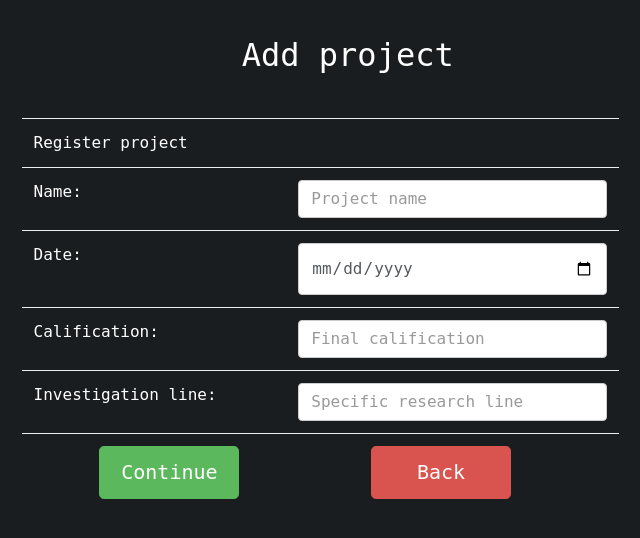
After one commit to DavidSeven/Web-development, a PHP site: page /views/add-project.php in a window 1280 px wide. The commit adds this page. Shown: the top 538 px of the page, without its empty margins (292-932 px from the left). Run offline with PHP 8.4, Linux system fonts and the light colour scheme.

Commit message:
modified:   README.md  	new file:   configuration.php  	new file:   controllers/adviser-crud.php  	new file:   controllers/author-crud.php  	modified:   controllers/init.php  	new file:   models/adviser.php  	new file:   models/author.php  	new file:   models/database.php  	new file:   models/project.php  	modified:   public/css/bootstrap.css  	modified:   public/css/bootstrap.css.map  	modified:   public/css/bootstrap.min.css  	modified:   public/css/bootstrap.min.css.map  	modified:   public/css/styles.css  	deleted:    public/images/c.jpg  	new file:   public/images/c.png  	modified:   public/images/d.jpg  	new file:   public/images/loader.gif  	modified:   public/images/r.jpg  	modified:   public/images/u.jpg  	modified:   public/index.php  	new file:   public/js/add-project.js  	new file:   public/js/animations.js  	modified:   public/js/bootstrap.js  	modified:   public/js/bootstrap.min.js  	modified:   public/js/jquery.min.js  	new file:   public/js/loader.js  	modified:   public/js/npm.js  	new file:   views/add-project.php

```diff
--- a/controllers/init.php
+++ b/controllers/init.php
@@ -1,20 +1,68 @@
 <?php
-  function head ()
+  function head ($title, $root)
   {
     ?>
     <meta charset = "utf-8">
-    <title>Trabajos de grado</title>
-    <meta name = "viewport" content = "width = device-width, user-scalable = no, initial-sacel = 1">
-    <link rel = "stylesheet" href = "css/bootstrap.min.css">
-    <link rel = "stylesheet" href = "css/styles.css">
+    <meta name = "viewport" content = "width = device-width, user-scalable = no, initial-scale = 1">
+    <?php
+    if ($root != 'index')
+    {
+      ?>
+      <title>
+        <?php
+          echo $title;
+        ?>
+      </title>
+      <link rel = "stylesheet" href = "../public/css/bootstrap.min.css">
+      <link rel = "stylesheet" href = "../public/css/styles.css">
+      <?php
+    }
+    else
+    {
+      ?>
+      <title>Degree works</title>
+      <link rel = "stylesheet" href = "css/bootstrap.min.css">
+      <link rel = "stylesheet" href = "css/styles.css">
+      <?php
+    }
+  }
+
+  function javascript ($root)
+  {
+    if ($root != 'index')
+    {
+      ?>
+      <script src = "../public/js/jquery.min.js"></script>
+      <script src = "../public/js/bootstrap.min.js"></script>
+      <?php
+    }
+    else
+    {
+      ?>
+      <script src = "js/jquery.min.js"></script>
+      <script src = "js/bootstrap.min.js"></script>
+      <?php
+    }
+  }
+
+  function indexAnimation ()
+  {
+    ?>
+    <script src = "js/animations.js"></script>
     <?php
   }
 
-  function javascript ()
+  function loader ()
   {
     ?>
-    <script src = "js/jquery.min.js"></script>
-    <script src = "js/bootstrap.min.js"></script>
+    <div id = "pre-loader">
+      <div id = "loader" class = "main row">
+        <div class = "col-xs-12 col-sm-12 col-md-12 col-lg-12">
+          <img src = "../public/images/loader.gif">
+        </div>
+      </div>
+    </div>
+    <script src = "../public/js/loader.js"></script>
     <?php
   }
 ?>
--- a/public/css/styles.css
+++ b/public/css/styles.css
@@ -2,15 +2,18 @@ body
 {
   font-family: monospace;
   width: 98%;
-  background-color: rgb(26, 29, 32);
+  background-color: #1a1d20;
+  color: #fff;
 }
 
 header
 {
-	background: #2c3e50;
+	background: #1a1d20;
 	color: #fff;
   width: 102%;
   padding: 13%;
+  webkit-transition: background-color 4s;
+  transition: background-color 4s;
 }
 
 header h1
@@ -19,6 +22,7 @@ header h1
   padding: 40px;
   text-align: center;
   padding-top: 20px;
+  display: none;
 }
 
 .main
@@ -41,12 +45,129 @@ header h1
   transform: translate(5%, -50%);
   text-align: center;
   vertical-align: center;
-  box-shadow: 0px 0px 2px #888888;
+  box-shadow: 0px 0px 3px #888888;
 }
 
 .circle img
 {
   width: 50%;
   padding: 2%;
-  margin-top: 25%;
+  margin-top: 30%;
 }
+
+#link-to-create
+{
+  webkit-transition: transform 1s;
+  transition: transform 1s;
+  display: none;
+}
+
+#link-to-create:hover
+{
+  transform: scale(1, 1);
+  transform: rotate(-20deg);
+}
+
+#link-to-read
+{
+  webkit-transition: transform 1s;
+  transition: transform 1s;
+  display: none;
+}
+
+#link-to-read:hover
+{
+  transform: scale(1);
+  transform: rotate(-5deg);
+}
+
+#link-to-update
+{
+  webkit-transition: transform 1s;
+  transition: transform 1s;
+  display: none;
+}
+
+#link-to-update:hover
+{
+  transform: scale(1);
+  transform: rotate(5deg);
+}
+
+#link-to-delete
+{
+  webkit-transition: transform 1s;
+  transition: transform 1s;
+  display: none;
+}
+
+#link-to-delete:hover
+{
+  transform: scale(1);
+  transform: rotate(20deg);
+}
+
+#pre-loader
+{
+  position: fixed;
+  top:0; left:0;
+  right:0; bottom:0;
+  background: white;
+  z-index: 100;
+}
+
+#loader
+{
+  width: 100px;
+  height: 100px;
+  position: absolute;
+  left:35%; top:30%;
+  background: white no-repeat center 0;
+  /*margin:-50px 0 0 -50px;*/
+}
+
+#h2-title
+{
+  text-align: center;
+}
+
+#form-header
+{
+  background: #1a1d20;
+  color: #fff;
+  width: 102%;
+  padding: 3%;
+}
+
+.button-width
+{
+  width: 140px;
+}
+
+.button-container, .button-container div
+{
+  height: 50px;
+}
+
+#project-2
+{
+  display: none;
+  height: 200px;
+}
+
+.div-select
+{
+  height: 200px;
+  width: 100%;
+  transform: translate(8%, 0%);
+}
+
+.form-label
+{
+  transform: translate(8%, 0%);
+}
+
+.move-select
+{
+  transform: translate(8%, 0%);
+}
--- /dev/null
+++ b/public/js/add-project.js
@@ -0,0 +1,87 @@
+$(document).ready
+(
+  function ()
+  {
+    $("form[name=add-project-form]").submit
+    (
+      function (event)
+      {
+        event.preventDefault ();
+
+        if ($("select[name=authors] option:selected").length <= 3 && $("select[name=authors] option:selected").length >= 1 && $("select[name=advisers]").val () != 0)
+        {
+
+        }
+        else
+        {
+            if ($("select[name=authors] option:selected").length > 3 || $("select[name=authors] option:selected").length < 1)
+            {
+              alert ("Please, check this:\nMinimum: 1 authors\nMaximum: 3 authors\n");
+              for(i = 0; i < 3; i ++)
+              {
+                $("select[name=authors]").fadeTo ('slow', 0.1).fadeTo ('slow', 1.0);
+              }
+            }
+            if ($("select[name=advisers]").val () == 0)
+            {
+              alert ("¡Choose an adviser!");
+              for(i = 0; i < 3; i ++)
+              {
+                $("select[name=advisers]").fadeTo ('slow', 0.1).fadeTo ('slow', 1.0);
+              }
+            }
+        }
+      }
+    );
+
+
+    $("input[name=back-2]").click
+    (
+      function ()
+      {
+        $("#project-2").fadeOut
+        (
+          700, function ()
+          {
+            $("#project-1").fadeIn (700);
+          }
+        );
+      }
+    );
+
+    $("input[name=accept]").click
+    (
+      function ()
+      {
+        if ($("input[name=name]").val () != null && $("input[name=name]").val () != "" &&
+        $("input[name=investigationLine]").val () != null && $("input[name=investigationLine]").val () != "")
+        {
+          $("#project-1").fadeOut
+          (
+            700, function ()
+            {
+              $("#project-2").fadeIn (700);
+            }
+          );
+        }
+        else
+        {
+          if ($("input[name=name]").val () == null || $("input[name=name]").val () == "")
+          {
+            for(i = 0; i < 3; i ++)
+            {
+              $("input[name=name]").fadeTo ('slow', 0.1).fadeTo ('slow', 1.0);
+            }
+          }
+          if ($("input[name=investigationLine]").val () == null || $("input[name=investigationLine]").val () == "")
+          {
+            for(i = 0; i < 3; i ++)
+            {
+              $("input[name=investigationLine]").fadeTo ('slow', 0.1).fadeTo ('slow', 1.0);
+            }
+          }
+        }
+      }
+    );
+  }
+);
--- /dev/null
+++ b/public/js/loader.js
@@ -0,0 +1,7 @@
+$(window).load
+(
+  function ()
+  {
+    $("#pre-loader").fadeOut (1000);
+  }
+);
--- /dev/null
+++ b/views/add-project.php
@@ -0,0 +1,114 @@
+<?php
+  require ('../controllers/init.php');
+?>
+
+<!DOCTYPE HTML>
+<html>
+	<head>
+		<?php
+			head ('Add project', 'other');
+      javascript ('undefined');
+      loader ();
+		?>
+	</head>
+  <body>
+    <header id = "form-header">
+      <div class = "container">
+        <h2 id = "h2-title">Add project</h2>
+      </div>
+    </header
+    <div class = "container">
+      <div class = "main row">
+        <div class = "col-xs-12 col-sm-10 col-sm-offset-1 col-md-8 col-md-offset-2 col-lg-6 col-lg-offset-3 container-fluid">
+          <form name = "add-project-form">
+            <table class = "table" id = "project-1">
+              <tr>
+        	       <td colspan = "2">Register project</td>
+    	        </tr>
+    	        <tr>
+    	           <td align = "left">Name:</td>
+    	           <td>
+                   <input class = "form-control" type = "text" name = "name" placeholder = "Project name" required/>
+                 </td>
+    	        </tr>
+    	        <tr>
+    	           <td align = "left">Date:</td>
+    	           <td>
+                   <input class = "form-control" type = "date" name = "date" placeholder = "Added date"/>
+                 </td>
+    	        </tr>
+    	        <tr>
+    	           <td align = "left">Calification:</td>
+    	           <td>
+                   <input class = "form-control" type = "number" min = "0" max = "5" name = "calification" placeholder = "Final calification"/>
+                 </td>
+    	        </tr>
+    	        <tr>
+    	           <td align = "left">Investigation line:</td>
+    	           <td>
+                   <input class = "form-control" type = "text" name = "investigationLine" placeholder = "Specific research line" required/>
+                 </td>
+    	        </tr>
+    	        <tr>
+    	           <td colspan = "2">
+                   <div class = "container button-container">
+                     <div class = "main row">
+                       <div class = "col-xs-6 col-sm-6 col-md-6 col-lg-6">
+                         <input class = "btn btn-lg btn-success button-width center-block" type = "button" value = "Continue" name = "accept">
+                       </div>
+                       <div class = "col-xs-6 col-sm-6 col-md-6 col-lg-6">
+    	  				         <input class = "btn btn-lg btn-danger button-width center-block" type = "reset" value = "Back" onclick = "document.location='../public/index.php'" />
+                       </div>
+                     </div>
+                   </div>
+                 </td>
+    	        </tr>
+            </table>
+            <div class = "container" id = "project-2">
+              <div class = "main row">
+                <div class = "col-xs-12 col-sm-12 col-md-12 col-lg-12 form-label">
+                  <label>Authors (multiselection [Ctrl + click]):</label>
+                </div>
+                <div class = "col-xs-12 col-sm-12 col-md-12 col-lg-12 div-select">
+                  <select class = "form-control" multiple = "multiple" name = "authors">
+                    <option value = "1">Value 1</option>
+                    <option value = "2">Value 2</option>
+                    <option value = "3">Value 3</option>
+                    <option value = "3">Value 4</option>
+                    <option value = "3">Value 5</option>
+                  </select>
+                </div>
+                <div class = "col-xs-12 col-sm-12 col-md-12 col-lg-12 form-label">
+                  <label>Adviser:</label>
+                </div>
+                <div class = "col-xs-12 col-sm-12 col-md-12 col-lg-12 move-select">
+                  <select class = "form-control" name = "advisers">
+                    <option value = "0" selected>Choose adviser</option>
+                    <option value = "1">Value 1</option>
+                    <option value = "2">Value 2</option>
+                    <option value = "3">Value 3</option>
+                  </select>
+                  <div class = "col-xs-12 col-sm-12 col-md-12 col-lg-12">
+                    <div class = "container button-container">
+                      <div class = "row">
+                      </div>
+                      <div class = "main row">
+                        <div class = "col-xs-6 col-sm-6 col-md-6 col-lg-6">
+                          <input class = "btn btn-lg btn-success button-width center-block" type = "submit" value = "Save" name = "accept-2">
+                        </div>
+                        <div class = "col-xs-6 col-sm-6 col-md-6 col-lg-6">
+     	  				         <input class = "btn btn-lg btn-danger button-width center-block" type = "button" value = "Back" name = "back-2"/>
+                        </div>
+                      </div>
+                    </div>
+                    </select>
+                </div>
+              </div>
+            </div>
+          </form>
+        </div>
+      </div>
+    </div>
+    <script src = "../public/js/add-project.js"></script>
+  </body>
+</html>
```
Also changed, not shown: configuration.php (added, +7 -0 lines), models/adviser.php (added, +45 -0 lines), models/author.php (added, +45 -0 lines), models/database.php (added, +29 -0 lines), models/project.php (added, +81 -0 lines), public/index.php (+10 -9 lines), public/js/animations.js (added, +38 -0 lines), README.md, controllers/adviser-crud.php (added), controllers/author-crud.php (added), public/images/c.jpg (deleted), public/images/c.png (added), public/images/loader.gif (added).
